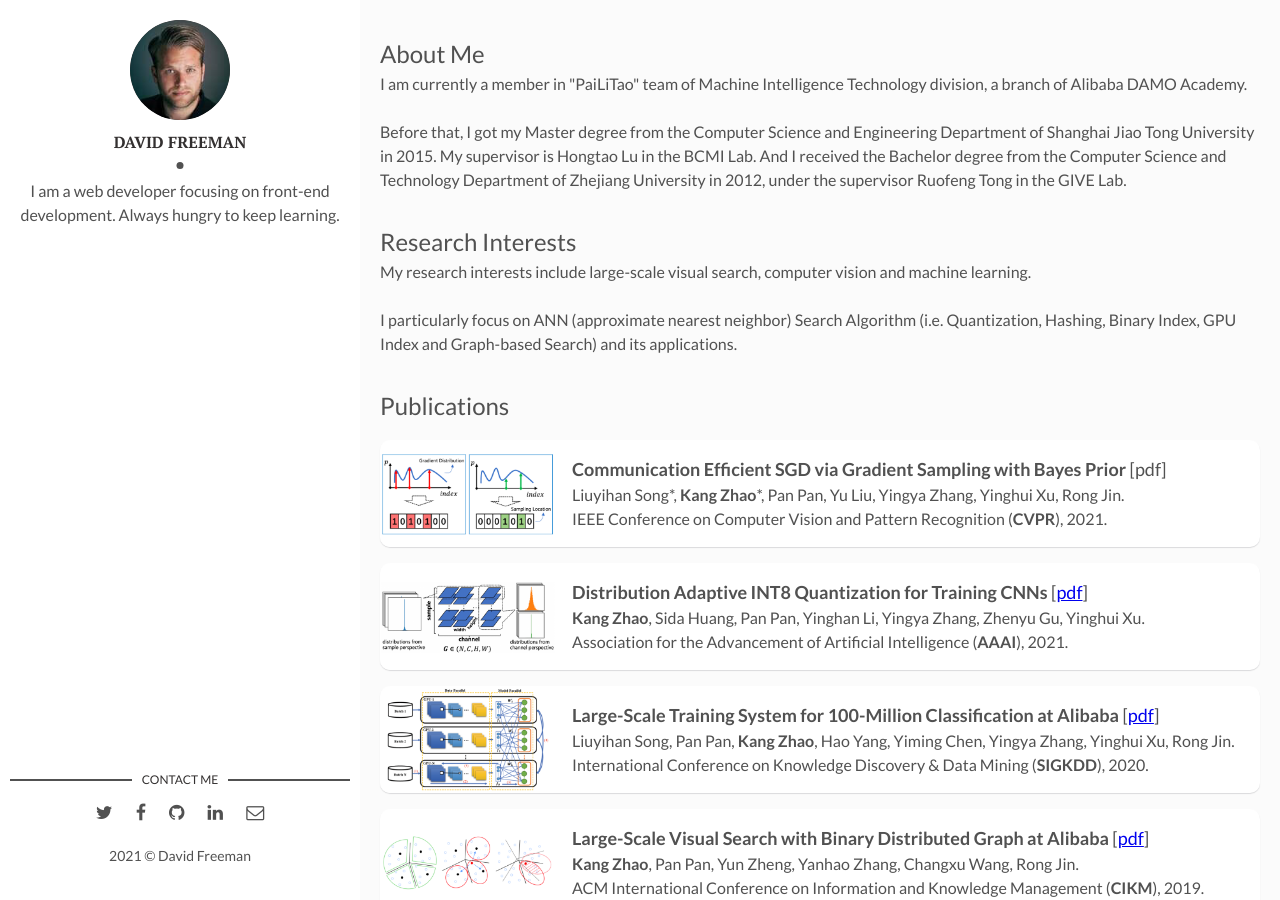
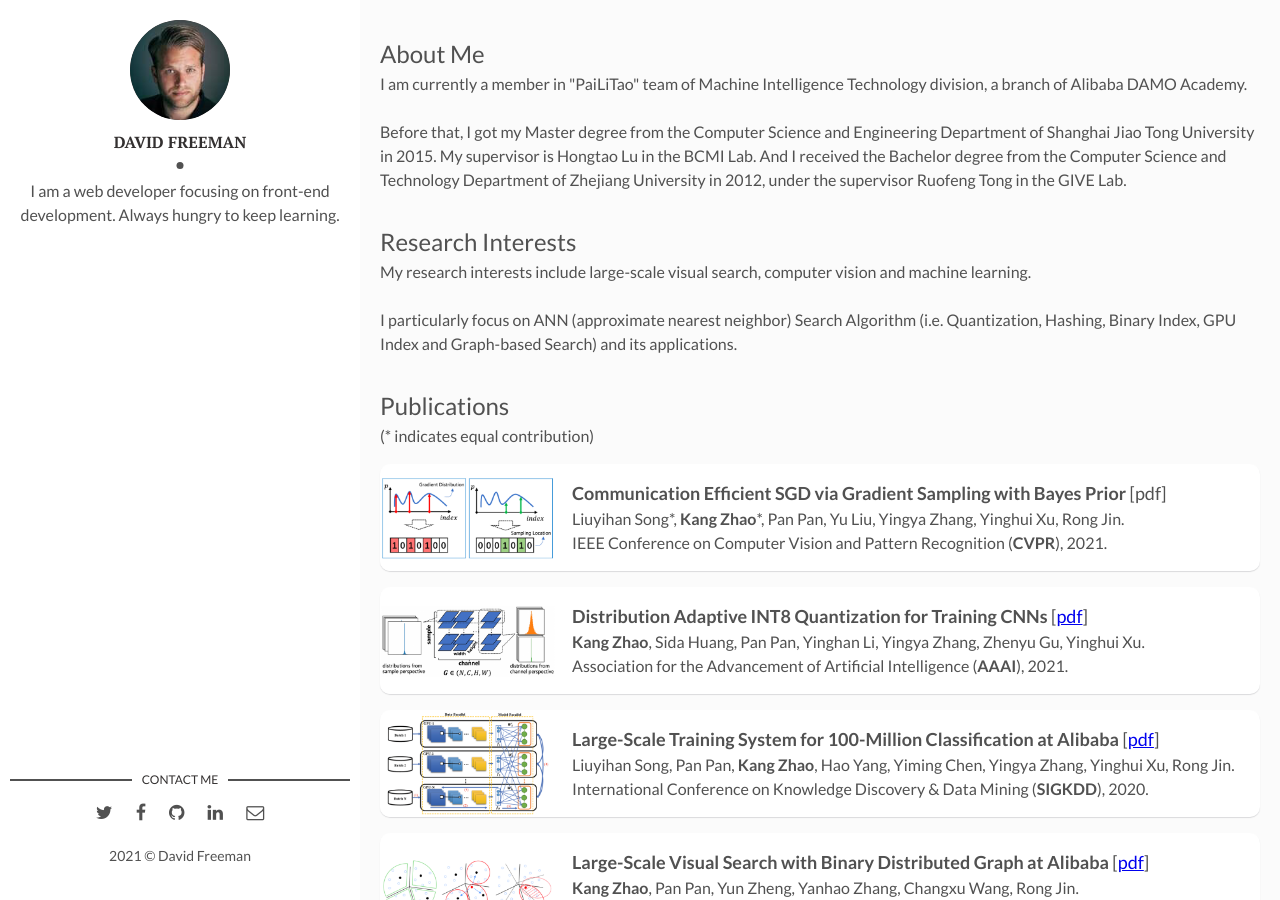
Before and after one commit to kangzhao2/kangzhao2.github.io, a Jekyll site: the page built from index.html, in a window 1280 px wide and 900 px high. Built offline with Jekyll 4.4.1, drawn with Linux system fonts in a browser that asks for light colours; the list of posts is cut into pages by our own code; some of the changed text lies outside the part shown.

Commit message:
Update index.html

```diff
--- a/index.html
+++ b/index.html
@@ -6,7 +6,7 @@ layout: main
 </p>
 <p><font size="5">Research Interests</font> <br>My research interests include large-scale visual search, computer vision and machine learning. <br><br>I particularly focus on ANN (approximate nearest neighbor) Search Algorithm (i.e. Quantization, Hashing, Binary Index, GPU Index and Graph-based Search) and its applications.
 </p>
-<p><font size="5">Publications</font></p>
+<p><font size="5">Publications</font><br>(* indicates equal contribution)</p>
 </body>
 
 <article class="post">
@@ -109,7 +109,7 @@ layout: main
 {% endfor %}-->
 
 <body>
-<p>* indicates equal contribution<br><font size="5">Honors & Awards</font> <br> -National Scholarship, 2014<br> -Excellent Student Scholarship in Shanghai Jiao Tong University, 2013, 2014<br> -The National Mathematics Contest for College Student, Second Prize, 2011<br> -The Zhejiang Province Mathematics Competition, First Prize, 2010<br> -Excellent Student Scholarship in Zhejiang University, 2009, 2011
+<p><font size="5">Honors & Awards</font> <br> -National Scholarship, 2014<br> -Excellent Student Scholarship in Shanghai Jiao Tong University, 2013, 2014<br> -The National Mathematics Contest for College Student, Second Prize, 2011<br> -The Zhejiang Province Mathematics Competition, First Prize, 2010<br> -Excellent Student Scholarship in Zhejiang University, 2009, 2011
 </p>
 </body>
 
```
